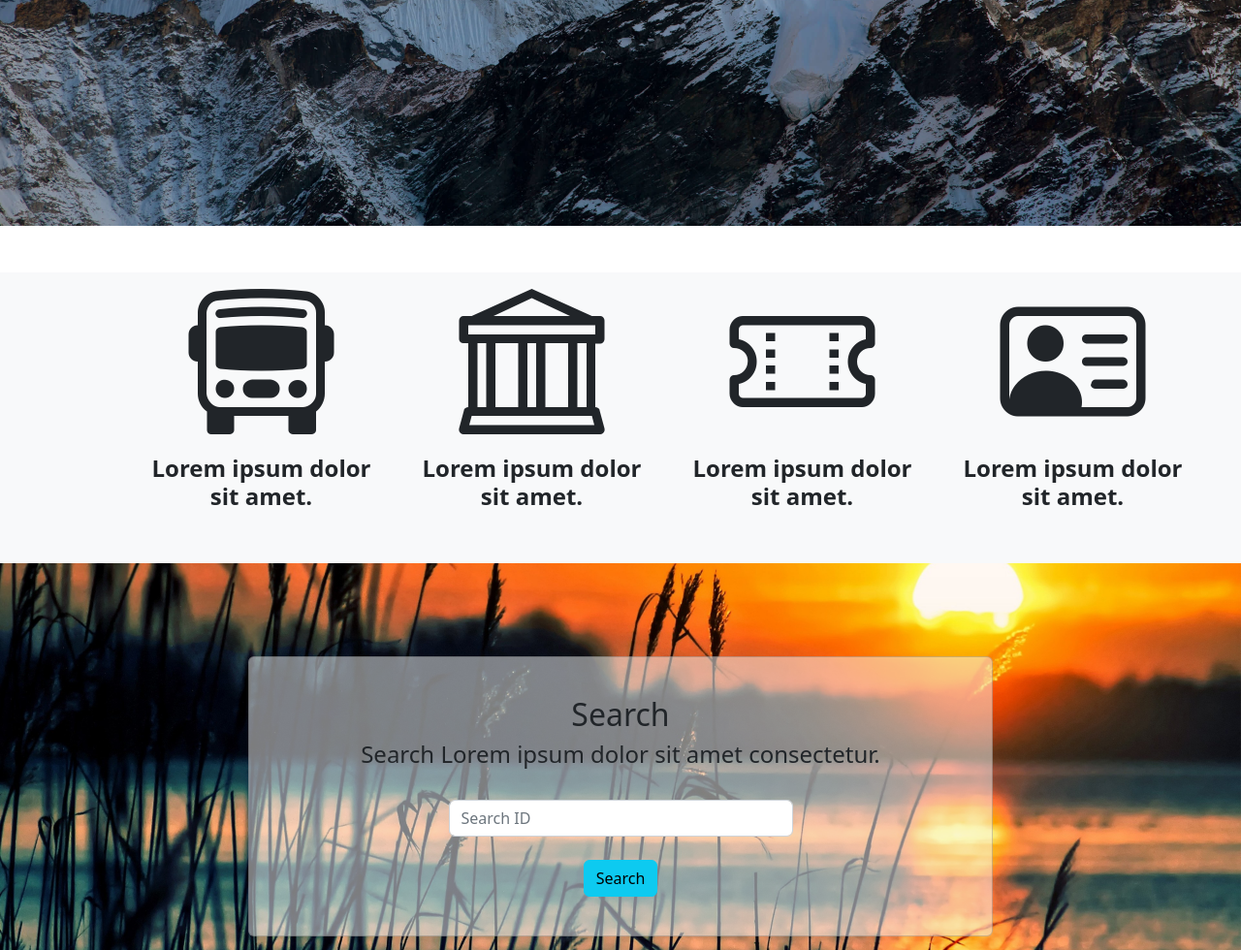
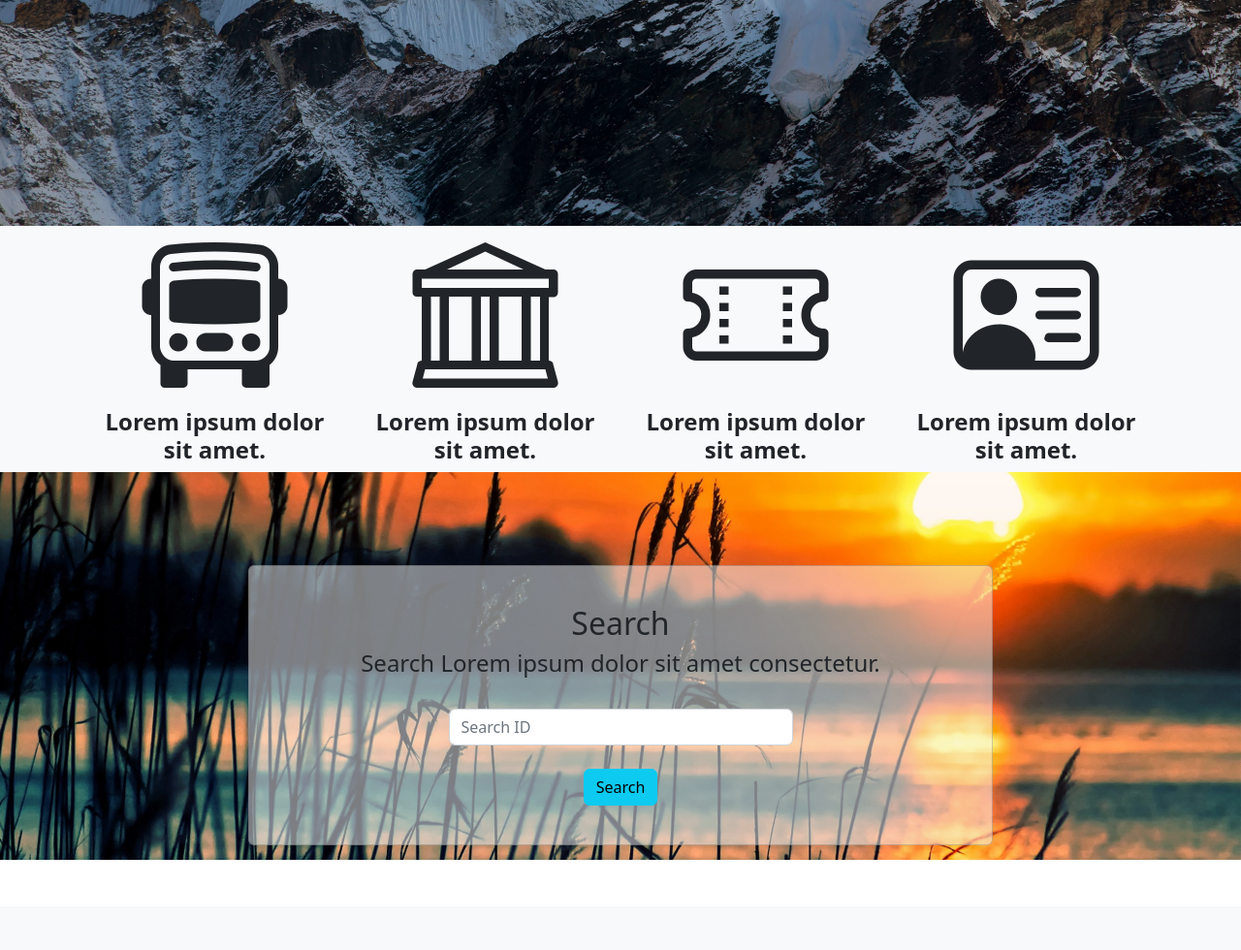
Before and after one commit to TrixDiaz/Admin_Dashboard, a PHP site: page / in a window 1280 px wide. Shown: the part 487-1467 px from the top of the page at 97% size. Run offline with PHP 8.4, Linux system fonts and the light colour scheme.

Commit message:
fix logos
and need also to add media query on logos for mobile 600px

```diff
--- a/index.php
+++ b/index.php
@@ -57,24 +57,24 @@
       </div>
 </section>
 
-  <div class="container-fluid bg-light">
-      <div class="container">
-          <div style="height:300px;">
-                <div class="container mx-5 my-5" align="center">
+  <div class="container-fluid bg-light" align="center">
+      <div style="min-height: 20vh;">
+          <div class="container">
+                <div class="container md-mx-5 md-my-5">
                       <div class="row">
-                          <div class="col-3">
+                          <div class="col-auto col-md-3 col-xl-3 sm-mx-5">
                             <h1><i class="bix bi-bus-front" style="font-size: 150px"></i></h1>
                               <h4><strong>Lorem ipsum dolor sit amet.</strong></h4>
                           </div>
-                          <div class="col-3">
+                          <div class="col-auto col-md-3 col-xl-3 sm-mx-5">
                             <h1><i class="bi bi-bank" style="font-size: 150px"></i></h1>
                             <h4><strong>Lorem ipsum dolor sit amet.</strong></h4>
                           </div>
-                          <div class="col-3">
+                          <div class="col-auto col-md-3 col-xl-3 sm-mx-5">
                             <h1><i class="bi bi-ticket-perforated" style="font-size: 150px"></i></h1>
                             <h4><strong>Lorem ipsum dolor sit amet.</strong></h4>
                           </div>
-                          <div class="col-3">
+                          <div class="col-auto col-md-3 col-xl-3 sm-mx-5">
                             <h1><i class="bi bi-person-vcard" style="font-size: 150px"></i></h1>
                             <h4><strong>Lorem ipsum dolor sit amet.</strong></h4>
                           </div>
```
